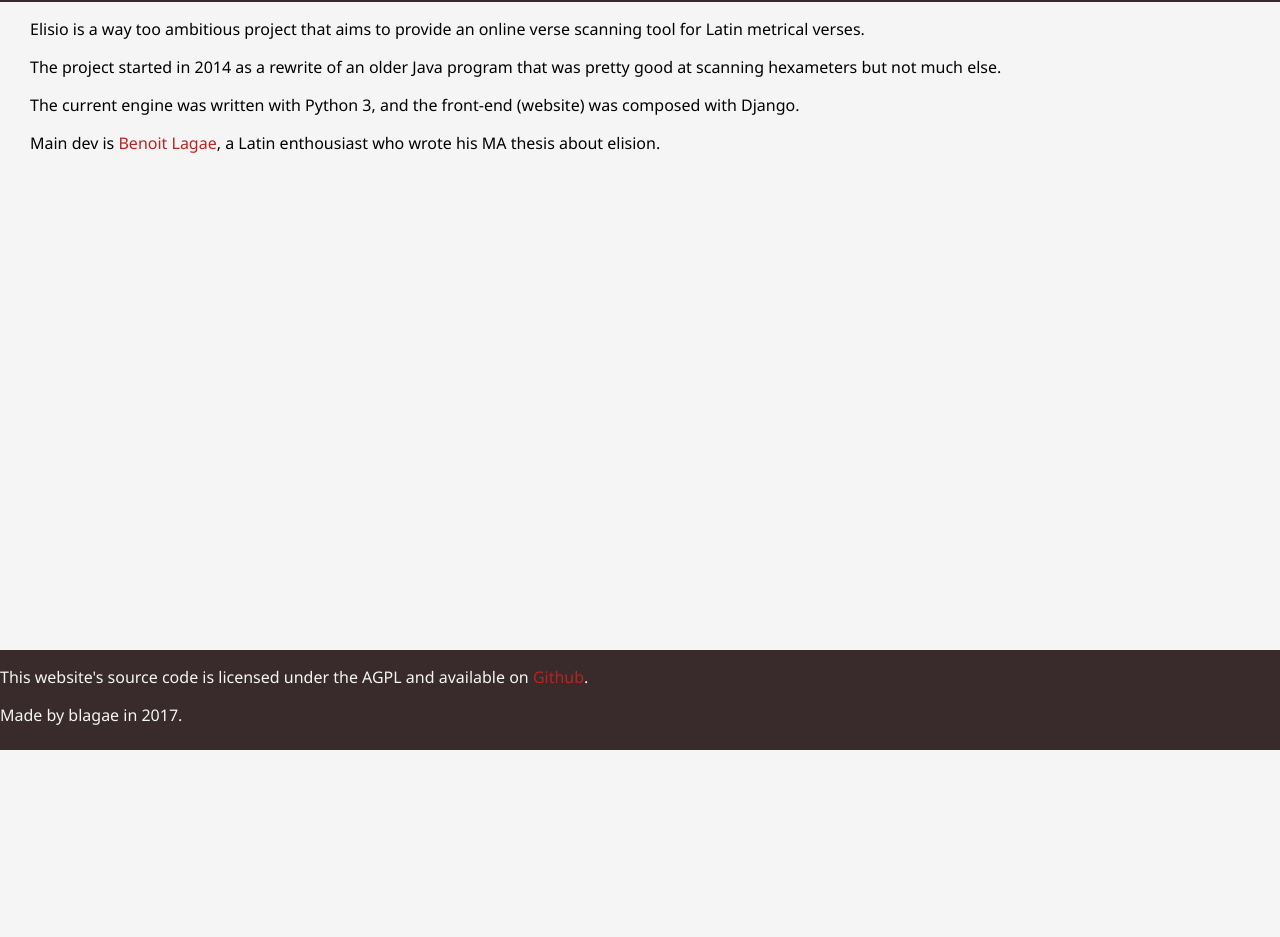
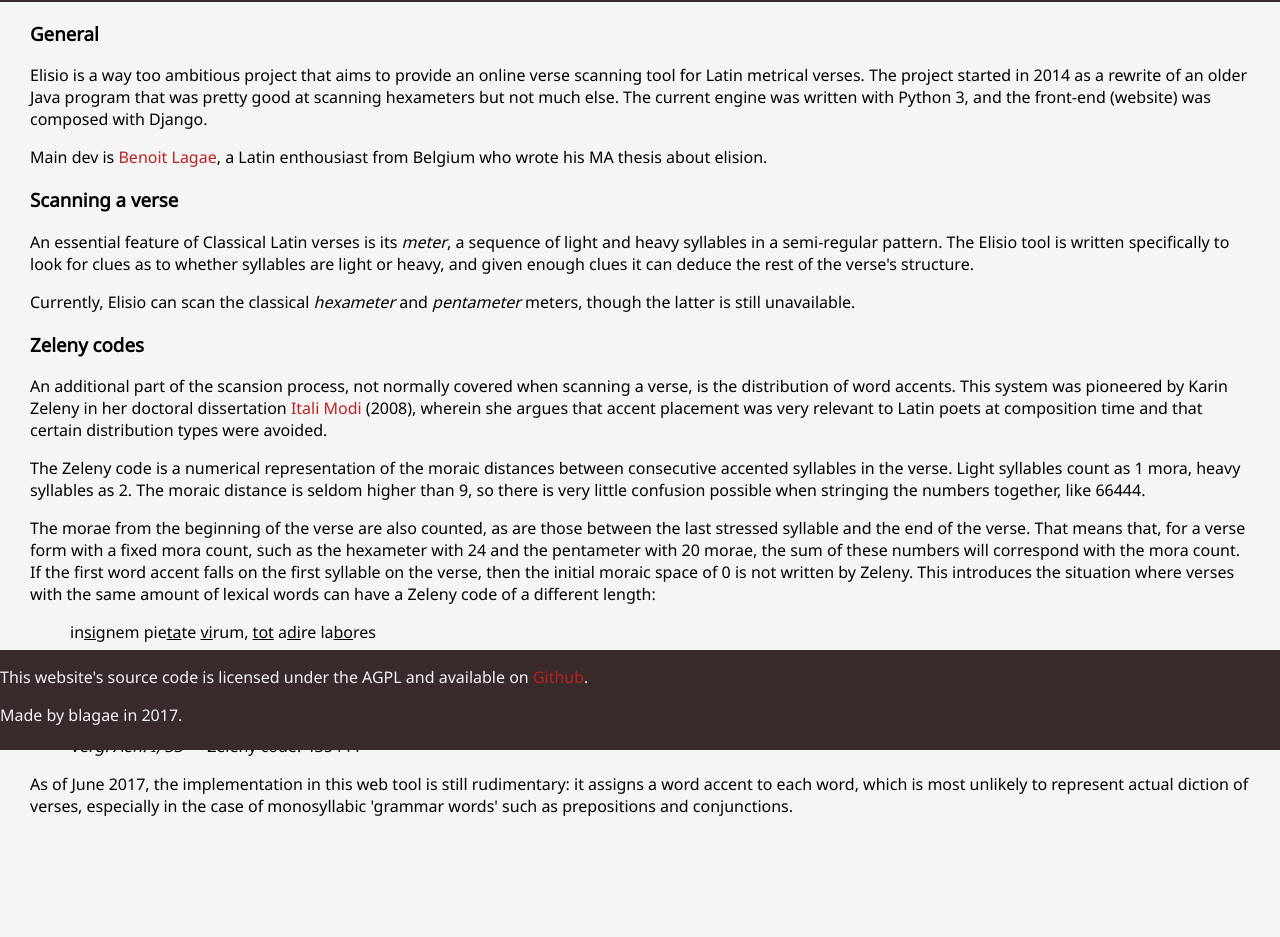
Before and after one commit to blagae/elisio, a Django app: template Elisio/Elisio/templates/about.html in a window 1280 px wide. Shown: the part 50-987 px from the top of the page. Before the commit the page ends 800 px from the top, so only its background shows below. Run offline with Django 3.2, Linux system fonts and the light colour scheme; the template is opened without the code that fills it, so the values that code supplies are empty; some libraries are stand-ins or nearby versions.

Commit message:
Add lots of documentation in /about

```diff
--- a/Elisio/Elisio/templates/about.html
+++ b/Elisio/Elisio/templates/about.html
@@ -1,11 +1,60 @@
 {% extends "base.html" %}
 {% block content %}
-        <section id="about">
+        <section id="generalInfo">
+            <h1>General</h1>
             <div>
-                <p>Elisio is a way too ambitious project that aims to provide an online verse scanning tool for Latin metrical verses.</p>
-                <p>The project started in 2014 as a rewrite of an older Java program that was pretty good at scanning hexameters but not much else.</p>
-                <p>The current engine was written with Python 3, and the front-end (website) was composed with Django.</p>
-                <p>Main dev is <a href="http://github.com/blagae">Benoit Lagae</a>, a Latin enthousiast who wrote his MA thesis about elision.</p>
+                <p>
+                    Elisio is a way too ambitious project that aims to provide an online verse scanning tool for Latin metrical verses.
+                    The project started in 2014 as a rewrite of an older Java program that was pretty good at scanning hexameters but not much else.
+                    The current engine was written with Python 3, and the front-end (website) was composed with Django.
+                </p>
+                <p>Main dev is <a href="http://github.com/blagae">Benoit Lagae</a>, a Latin enthousiast from Belgium who wrote his MA thesis about elision.</p>
+            </div>
+        </section>
+        <section id="scansionInfo">
+            <h1>Scanning a verse</h1>
+            <div>
+                <p>
+                    An essential feature of Classical Latin verses is its <em>meter</em>, a sequence of light and heavy syllables in a semi-regular pattern.
+                    The Elisio tool is written specifically to look for clues as to whether syllables are light or heavy,
+                    and given enough clues it can deduce the rest of the verse's structure.
+                </p>
+                <p>Currently, Elisio can scan the classical <em>hexameter</em> and <em>pentameter</em> meters, though the latter is still unavailable.</p>
+            </div>
+        </section>
+        <section id="zelenyInfo">
+            <h1>Zeleny codes</h1>
+            <div>
+                <p>
+                    An additional part of the scansion process, not normally covered when scanning a verse, is the distribution of word accents.
+                    This system was pioneered by Karin Zeleny in her doctoral dissertation <a href="https://verlag.oeaw.ac.at/Itali-Modi">Itali Modi</a> (2008),
+                    wherein she argues that accent placement was very relevant to Latin poets at composition time and that certain distribution types were avoided.
+                </p>
+                <p>
+                    The Zeleny code is a numerical representation of the moraic distances between consecutive accented syllables in the verse.
+                    Light syllables count as 1 mora, heavy syllables as 2.
+                    The moraic distance is seldom higher than 9, so there is very little confusion possible when stringing the numbers together, like 66444.
+                </p>
+                <p>
+                    The morae from the beginning of the verse are also counted, as are those between the last stressed syllable and the end of the verse.
+                    That means that, for a verse form with a fixed mora count, such as the hexameter with 24 and the pentameter with 20 morae,
+                    the sum of these numbers will correspond with the mora count.
+                    If the first word accent falls on the first syllable on the verse, then the initial moraic space of 0 is not written by Zeleny.
+                    This introduces the situation where verses with the same amount of lexical words can have a Zeleny code of a different length:
+                </p>
+                <blockquote>
+                    <p>in<u>sig</u>nem pie<u>ta</u>te <u>vi</u>rum, <u>tot</u> a<u>di</u>re la<u>bo</u>res</p>
+                    <footer><cite>Verg. Aen. I, 10</cite> — Zeleny code: 2633244</footer>
+                </blockquote>
+                <blockquote>
+                    <p><u>tan</u>tae <u>mo</u>lis <u>e</u>rat Ro<u>ma</u>nam <u>con</u>dere <u>gen</u>tem.</p>
+                    <footer><cite>Verg. Aen. I, 33</cite> — Zeleny code: 435444</footer>
+               </blockquote>
+                <p>
+                    As of June 2017, the implementation in this web tool is still rudimentary:
+                    it assigns a word accent to each word, which is most unlikely to represent actual diction of verses,
+                    especially in the case of monosyllabic 'grammar words' such as prepositions and conjunctions.
+                </p>
             </div>
         </section>
 {% endblock %}
--- a/Elisio/Elisio/templates/query.html
+++ b/Elisio/Elisio/templates/query.html
@@ -28,7 +28,11 @@
                         <td><label><input type="checkbox" name="dict" id="dict" checked="checked" />Use dictionary</label></td>
                     </tr>
                     <tr>
-                        <td colspan="7"><p id="scannedVerse"> </p><p id="zeleny"></p></td>
+                        <td colspan="7"><p id="scannedVerse"></p></td>
+                    </tr>
+                    <tr>
+                        <td colspan="2"><a href="/about#zelenyInfo">Zeleny code:</a></td>
+                        <td colspan="5"><p id="zeleny"></p></td>
                     </tr>
                     <tr>
                         <td colspan="7"><p id="error"></p></td>
```
